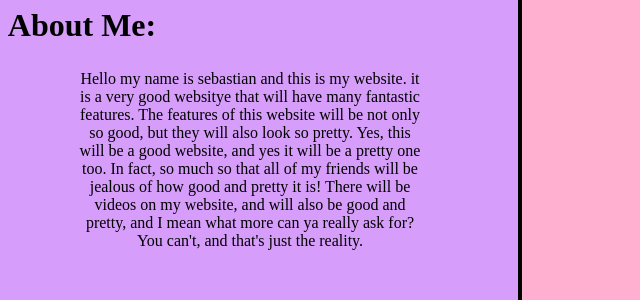
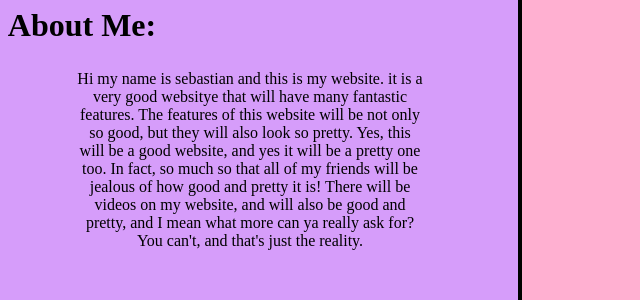
Before and after one commit to sebastianalfonzo/sebastianalfonzo.github.io, a plain HTML site: page index.html in a window 1280 px wide. Both pictures are taken after a click on the button "about / contact". Shown: the part 215-515 px from the top of the page, 558-1198 px from the left. Drawn offline with Linux system fonts and the light colour scheme.

Commit message:
Update index.html

```diff
--- a/index.html
+++ b/index.html
@@ -18,7 +18,7 @@
           <h1>About Me:</h1>
           <img src="images/sebastian.jpg" alt="sebastian" class="left">
           <p class="right">
-            Hello my name is sebastian and this is my website. it is a very good websitye that will have many fantastic
+            Hi my name is sebastian and this is my website. it is a very good websitye that will have many fantastic
             features. The features of this website will be not only so good, but they will also look so pretty. Yes,
             this will be a good website, and yes it will be a pretty one too. In fact, so much so that all of my friends
             will be jealous of how good and pretty it is! There will be videos on my website, and will also be good and
```
